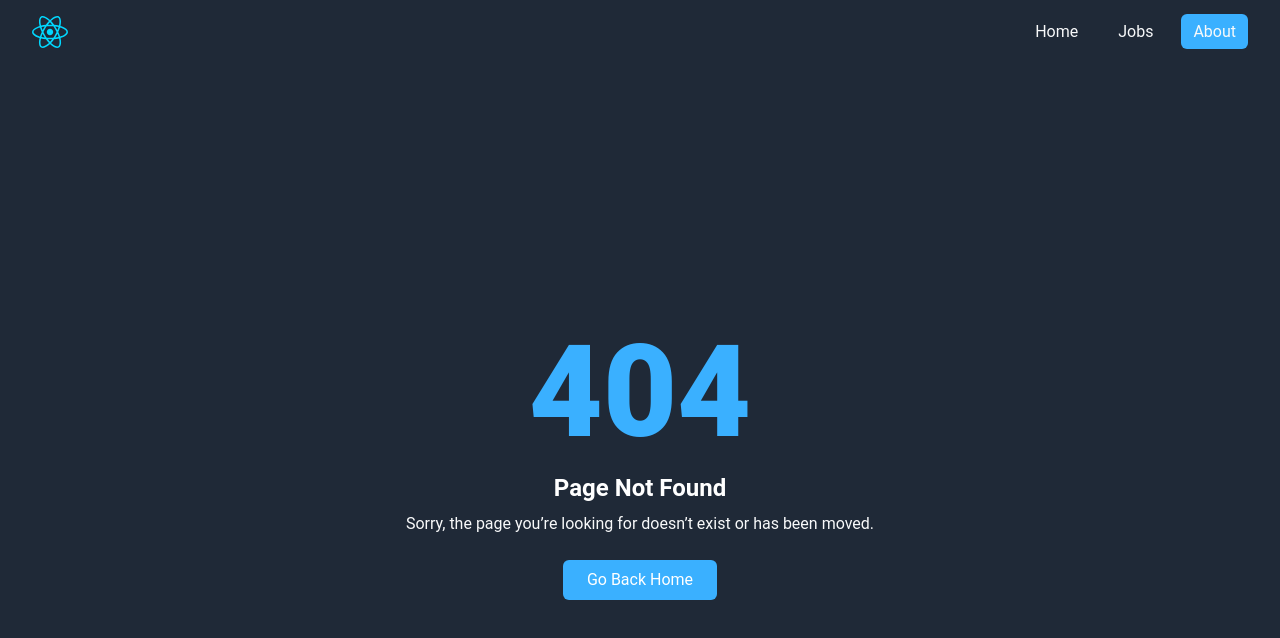
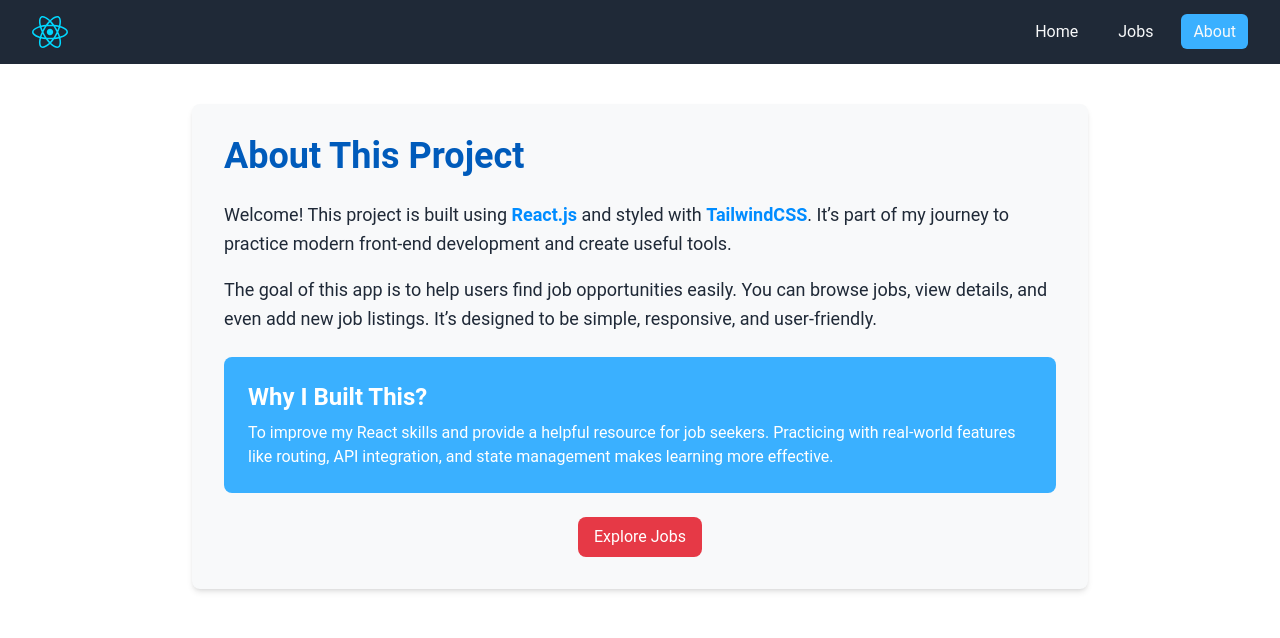
Before and after one commit to ehabahmed2/react-jobs, a React (Vite) app: page /about in a window 1280 px wide. Before the commit this address had no page. Shown: the top 638 px of the page. Built offline with nearby package versions, Linux system fonts and the light colour scheme.

Commit message:
added about page, and implemented toast messages

```diff
--- a/package.json
+++ b/package.json
@@ -16,7 +16,8 @@
     "react-icon": "^1.0.0",
     "react-icons": "^5.5.0",
     "react-router-dom": "^7.9.6",
-    "react-spinners": "^0.17.0"
+    "react-spinners": "^0.17.0",
+    "react-toastify": "^11.0.5"
   },
   "devDependencies": {
     "@eslint/js": "^9.39.1",
--- a/src/App.jsx
+++ b/src/App.jsx
@@ -8,6 +8,7 @@ import JobsPage from './pages/JobsPage'
 import ErrorPage from './pages/ErrorPage'
 import JobPage, {jobLoader} from './pages/JobPage'
 import AddJobPage from './pages/AddJobPage'
+import About from './pages/About'
 
 
 const App = () => {
@@ -21,6 +22,7 @@ const router = createBrowserRouter(
     <Route path='/jobs' element={<JobsPage />} />
     <Route path='/jobs/:id' element={<JobPage />} loader={jobLoader} />
     <Route path='/add-job' element={<AddJobPage />} />
+    <Route path='/about' element={<About />} />
     <Route path='*' element={<ErrorPage />} />
   </Route>
 
--- a/src/assets/jobs.json
+++ b/src/assets/jobs.json
@@ -55,6 +55,18 @@
         "contactEmail": "contact@consecteturadipisicing.com",
         "contactPhone": "555-555-5555"
       }
+    },
+    {
+      "id": "8281",
+      "title": "This is a test job",
+      "type": "Full-time",
+      "description": "work with houba anywhere\n",
+      "location": "hoba city",
+      "salary": "9090909",
+      "company": {
+        "name": "للاستيراد و التصدير هوووووووووووبا",
+        "companyEmail": "houba@gmail.com"
+      }
     }
   ]
 }
--- a/src/layouts/MainLayouts.jsx
+++ b/src/layouts/MainLayouts.jsx
@@ -1,13 +1,16 @@
-import React from 'react'
-import Nav from '../components/Nav'
-import { Outlet } from 'react-router-dom'
+import React from 'react';
+import Nav from '../components/Nav';
+import { ToastContainer } from 'react-toastify';
+import 'react-toastify/dist/ReactToastify.css';
+import { Outlet } from 'react-router-dom';
 const MainLayouts = () => {
   return (
     <>
     <Nav />
     <Outlet />
+    < ToastContainer />
     </>
   )
-}
+};
 
 export default MainLayouts
--- /dev/null
+++ b/src/pages/About.jsx
@@ -0,0 +1,41 @@
+import React from 'react'
+import { Link } from 'react-router-dom'
+
+
+
+const About = () => {
+  return (
+    <div className="max-w-4xl mx-auto p-8 bg-neutral-light rounded-lg shadow-md my-10">
+      <h1 className="text-4xl font-bold text-brand-dark mb-6">About This Project</h1>
+      <p className="text-lg text-neutral-dark mb-4 leading-relaxed">
+        Welcome! This project is built using <span className="font-semibold text-brand">React.js </span>
+        and styled with <span className="font-semibold text-brand">TailwindCSS</span>.
+        It’s part of my journey to practice modern front-end development and create useful tools.
+      </p>
+      <p className="text-lg text-neutral-dark mb-6 leading-relaxed">
+        The goal of this app is to help users find job opportunities easily.
+        You can browse jobs, view details, and even add new job listings.
+        It’s designed to be simple, responsive, and user-friendly.
+      </p>
+
+      <div className="bg-brand-light p-6 rounded-lg text-white mb-6">
+        <h2 className="text-2xl font-bold mb-2">Why I Built This?</h2>
+        <p>
+          To improve my React skills and provide a helpful resource for job seekers.
+          Practicing with real-world features like routing, API integration, and state management
+          makes learning more effective.
+        </p>
+      </div>
+
+      <div className="flex justify-center ">
+        <Link to="/jobs" className='bg-accent-dark text-white hover:bg-accent rounded-lg py-2 px-4'>
+         Explore Jobs
+        </Link>
+         </div>
+
+    </div>
+
+  )
+}
+
+export default About
--- a/src/pages/AddJobPage.jsx
+++ b/src/pages/AddJobPage.jsx
@@ -1,6 +1,8 @@
 import React from 'react'
 import { useState } from 'react';
 import { useNavigate } from 'react-router-dom';
+import { toast } from 'react-toastify';
+
 
 
 
@@ -41,6 +43,7 @@ const AddJobPage = () => {
         return;
     };
     addJob(newJob);
+    toast.success('Job added successfully!')
     return navigate('/jobs')
   }
   return (
--- a/src/pages/JobPage.jsx
+++ b/src/pages/JobPage.jsx
@@ -3,6 +3,7 @@ import { useLoaderData, useNavigate, useParams} from 'react-router-dom'
 import { FaArrowAltCircleLeft } from 'react-icons/fa';
 import ConfirmAction from '../components/ConfirmAction';
 import { useState } from 'react';
+import { toast } from 'react-toastify';
 
 const JobPage = () => {
     const job = useLoaderData();
@@ -22,6 +23,7 @@ const JobPage = () => {
 
       }
       confirmDelete(id)
+      toast.success('Job deleted successfully!')
       return navigate('/jobs')
 
     }
```
Also changed, not shown: 1 other file (tests, documents, lock files or other folders).
